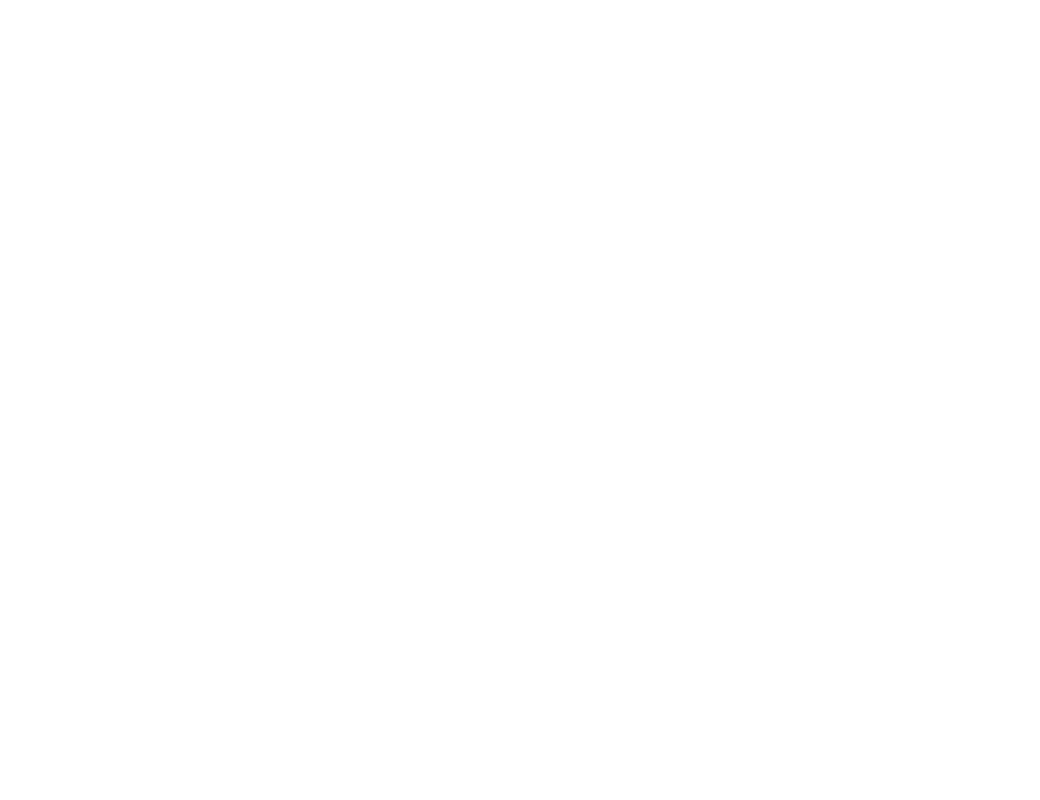
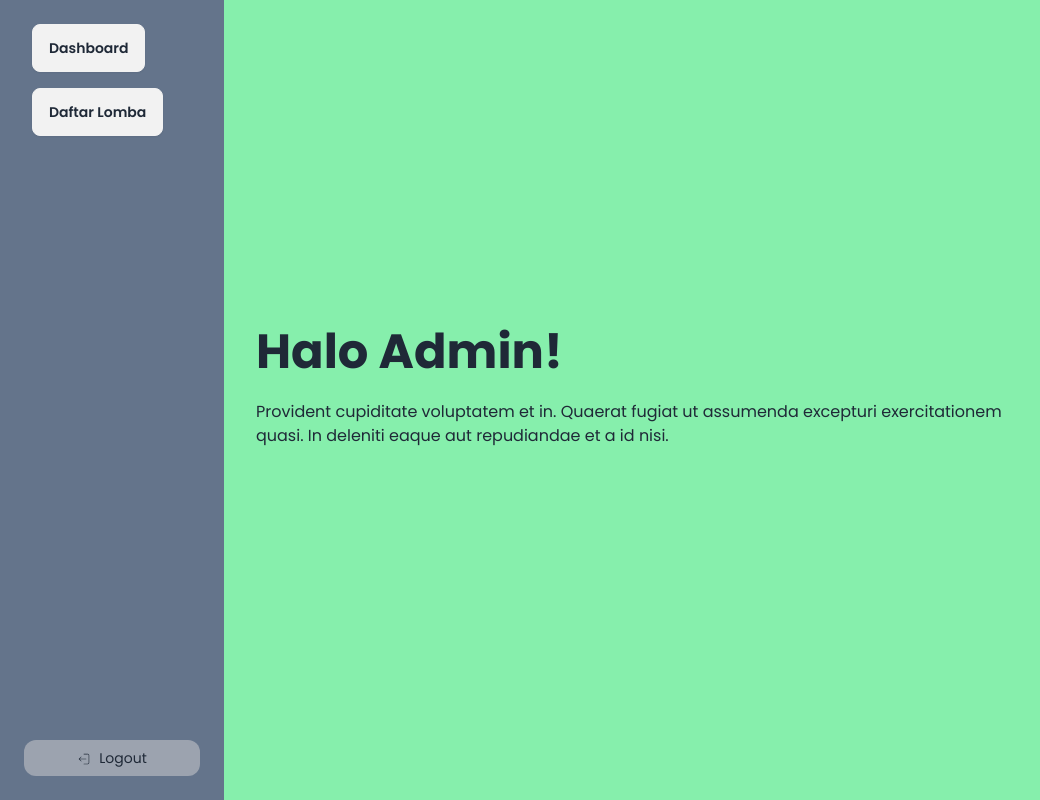
Before and after one commit to UserHan9/Fe-Hapid, a React (Vite) app: page /DashboardPages in a window 1280 px wide. Before the commit this address had no page. Shown: the whole page, without its empty margins (0-1040 px from the left). Built offline with nearby package versions, Linux system fonts and the light colour scheme.

Commit message:
Front end belum beres tapi

```diff
--- a/src/Api/index.jsx
+++ b/src/Api/index.jsx
@@ -28,7 +28,6 @@
 
         //remove permissions
         Cookies.remove('permissions');
-
         //redirect "/"
         window.location = '/';
         } else if (403 === error.response.status) {
--- /dev/null
+++ b/src/pages/DaftarlombaPages.jsx
@@ -0,0 +1,12 @@
+import React from 'react'
+import AdminDashboard from '../views/Dashboard/AdminDashboard'
+const DaftarlombaPages = () => {
+  return (
+      <div className='flex min-h-screen w-full'>
+        <AdminDashboard/>
+      <h1 className="text-5xl font-bold">Pages Lomba</h1>
+    </div>
+  )
+}
+
+export default DaftarlombaPages
--- /dev/null
+++ b/src/pages/DashboardPages.jsx
@@ -0,0 +1,20 @@
+import React from 'react'
+import AdminDashboard from '../views/Dashboard/AdminDashboard'
+
+const DashboardPages = () => {
+  return (
+    <div className='bg-green-300'>
+    <div className="hero min-h-screen">
+    <AdminDashboard/>
+    <div className="flex-col lg:flex-row-reverse w-full">
+      <div className='px-64'>
+        <h1 className="text-5xl font-bold">Halo Admin!</h1>
+        <p className="py-6">Provident cupiditate voluptatem et in. Quaerat fugiat ut assumenda excepturi exercitationem quasi. In deleniti eaque aut repudiandae et a id nisi.</p>
+      </div>
+    </div>
+  </div>
+  </div>
+  )
+}
+
+export default DashboardPages
--- a/src/routes/index.jsx
+++ b/src/routes/index.jsx
@@ -1,5 +1,7 @@
 import React, { lazy, Suspense } from 'react';
 import { Routes, Route } from "react-router-dom";
+import DaftarlombaPages from '../pages/DaftarlombaPages.jsx';
+import DashboardPages from '../pages/DashboardPages.jsx';
 
 //import loader component
 const Loader = lazy(() => import('../components/Loader.jsx'));
@@ -28,6 +30,8 @@ export default function RoutesIndex() {
       <Route path="/login" element={<Suspense fallback={<Loader />}><Login /></Suspense>} />
       <Route path="/UserDashboard" element={<UserDashboard />} />
       <Route path="/AdminDashboard" element={<AdminDashboard />} />
+      <Route path="/DaftarLomba" element={<DaftarlombaPages />} />
+      <Route path="/DashboardPages" element={<DashboardPages />} />
     </Routes>
   );
 }
--- a/src/views/Dashboard/AdminDashboard.jsx
+++ b/src/views/Dashboard/AdminDashboard.jsx
@@ -1,20 +1,51 @@
 import React from 'react';
 import { CiLogout } from 'react-icons/ci';
+import { Link, useNavigate } from 'react-router-dom';
+import Api from '../../Api';
+import Cookies from 'js-cookie';  // Pastikan diimport
+import toast from 'react-hot-toast';  // Pastikan diimport
 
 const AdminDashboard = () => {
-  const handleLogout = () => {
-    // Implement your logout logic here
-    console.log('Logout clicked');
+  const navigate = useNavigate();
+
+  const handleLogout = async () => {
+    try {
+      await Api.post('/api/logout');
+
+      // Hapus cookies yang diset pada saat login
+      Cookies.remove('token');
+      Cookies.remove('user');
+      Cookies.remove('permissions');
+      Cookies.remove('role');
+
+      // Hapus token dari localStorage (jika perlu)
+      localStorage.removeItem('token');
+
+      toast.success('Logout Successfully!', {
+        position: 'top-right',
+        duration: 4000,
+      });
+
+      // Redirect ke halaman login setelah logout
+      navigate('/login');
+    } catch (error) {
+      console.error('Logout error:', error);
+      // Handle error or show an error toast
+      toast.error('Logout Error', {
+        position: 'top-right',
+        duration: 4000,
+      });
+    }
   };
 
   return (
-    <div>
-      <div className="drawer lg:drawer-open shadow-lg">
+    <>
+      <div className="drawer lg:drawer-open shadow-lg  ">
         <input id="my-drawer-2" type="checkbox" className="drawer-toggle" />
         <div className="drawer-content flex flex-col items-center justify-center">
           {/* Page content here */}
           <label htmlFor="my-drawer-2" className="btn btn-primary drawer-button lg:hidden">
-            Open drawer
+            Open Sidebar
           </label>
         </div>
         <div className="drawer-side">
@@ -22,13 +53,18 @@ const AdminDashboard = () => {
           <ul className="menu p-4 w-56 min-h-full bg-slate-500 text-base-content">
             {/* Sidebar content here */}
             <li>
-              <a>Sidebar Item 1</a>
+              <Link to="/DashboardPages">
+                <a className="btn">Dashboard</a>
+              </Link>
             </li>
             <li>
-              <a>Sidebar Item 2</a>
+              <Link to="/DaftarLomba">
+                <a className="btn">Daftar Lomba</a>
+              </Link>
             </li>
-            <div className="px-2">
-              <button className="py-2 mx-auto w-full  bg-gray-400 hover:bg-gray-600 rounded-xl" onClick={handleLogout}>
+            <div className="px-2 py-2 mt-auto">
+              <button className="py-2 mx-auto w-full  bg-gray-400 hover:bg-gray-600 rounded-xl"
+                onClick={handleLogout}>
                 <CiLogout className="inline-block text-sm mr-2" />
                 Logout
               </button>
@@ -36,7 +72,7 @@ const AdminDashboard = () => {
           </ul>
         </div>
       </div>
-    </div>
+    </>
   );
 };
 
```
